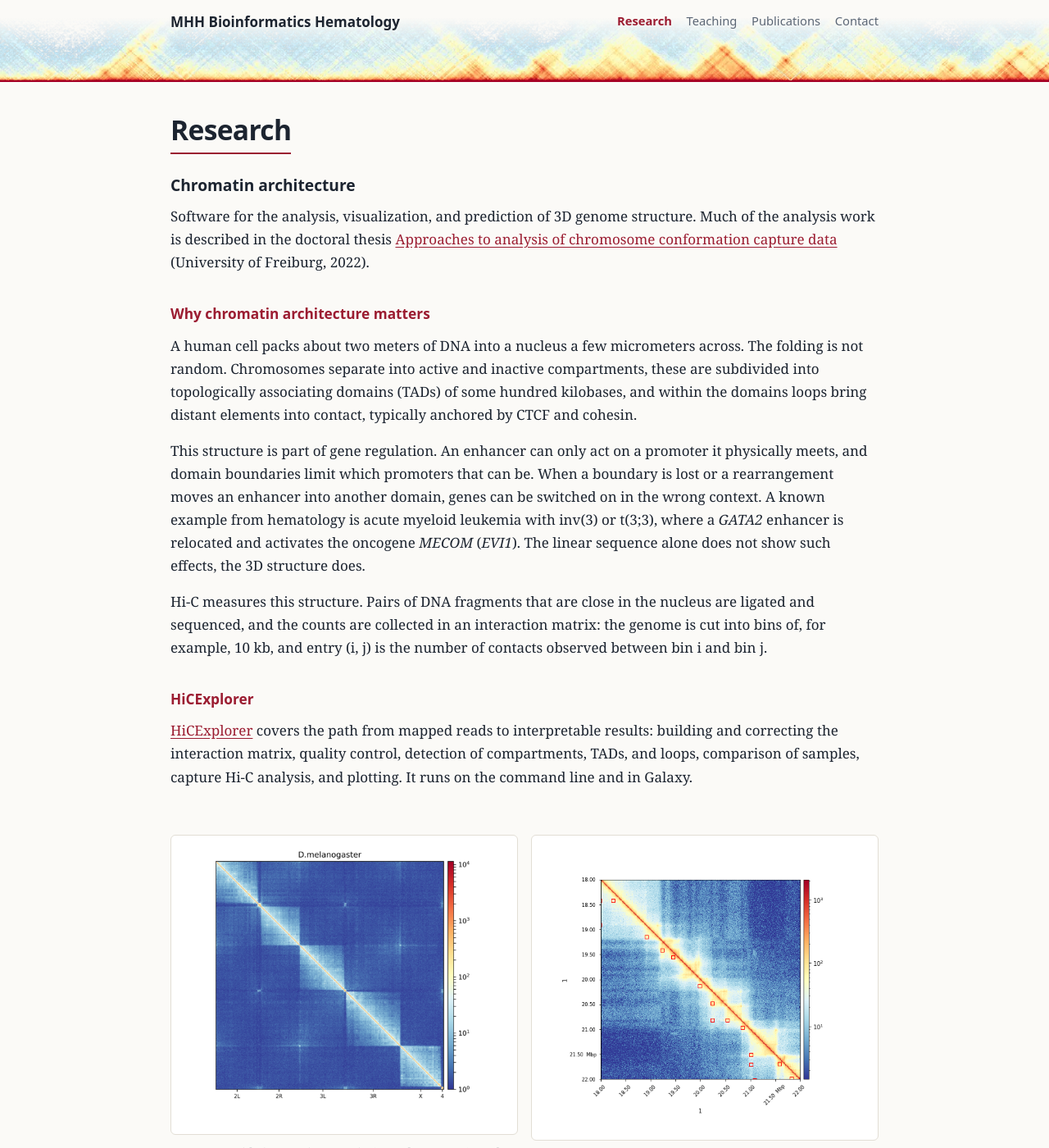
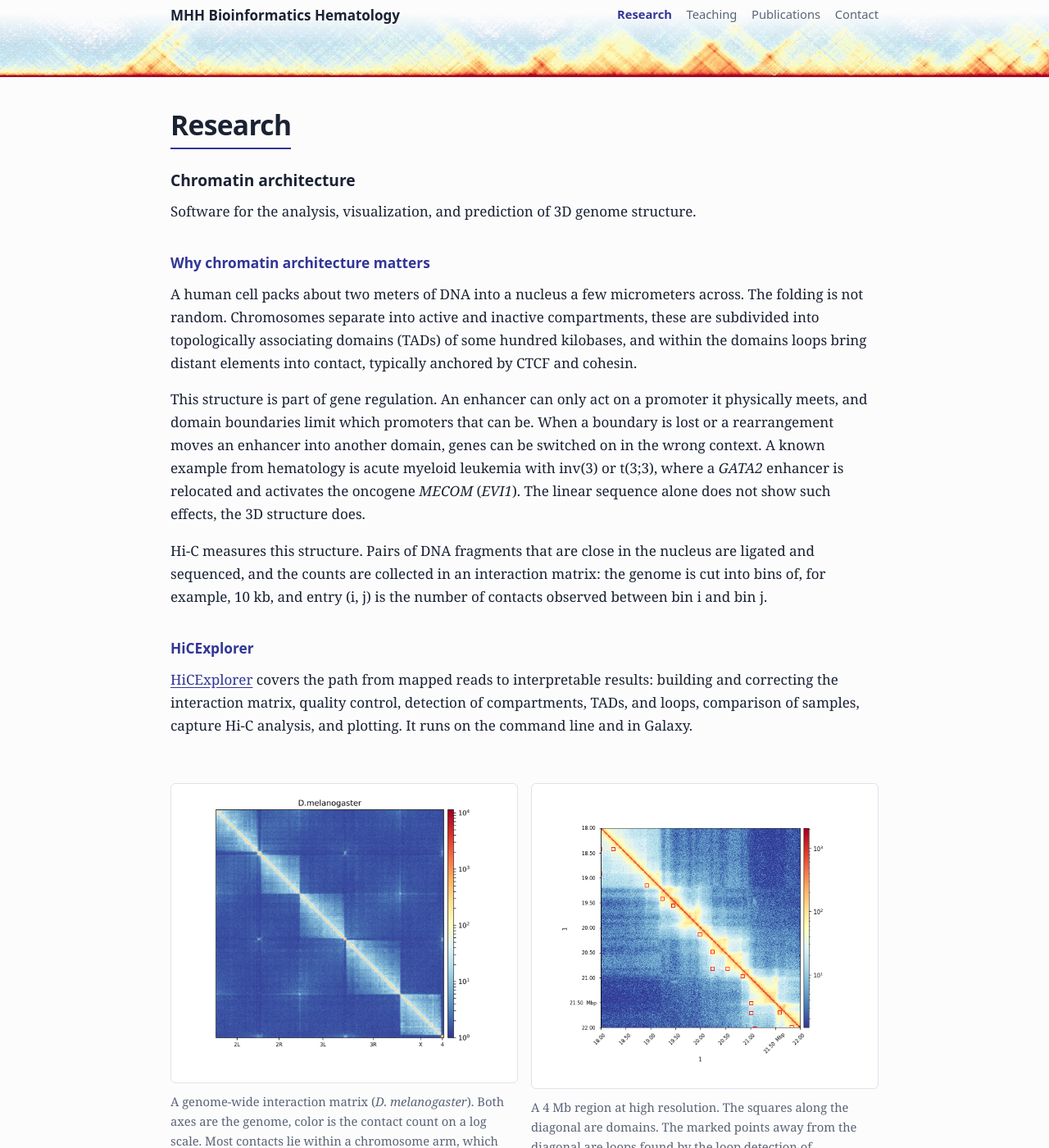
Before and after one commit to MHH-Bioinformatics-Hematology/MHH-Bioinformatics-Hematology.github.io, a Jekyll site: the page built from research.html, in a window 1280 px wide and 1400 px high. Shown: the whole window at 82% size. Built offline with Jekyll 4.4.1, drawn with Linux system fonts in a browser that asks for light colours.

Commit message:
Restyle with the Hi-C palette, rework the header, drop thesis sentence
- Colors taken from the Hi-C matrix in the header (deep blue accent,
  red for small emphasis marks), neutral background instead of cream
- Desktop header: site name and menu closer to the top edge
- Phone header: site name on the Hi-C matrix, menu in a row below it,
  not sticky
- Stylesheet link carries a build timestamp so browsers reload it
- Research page: remove the sentence about the doctoral thesis

Co-Authored-By: Claude Fable 5.1 <noreply@anthropic.com>

```diff
--- a/_layouts/default.html
+++ b/_layouts/default.html
@@ -5,7 +5,7 @@
 <meta name="viewport" content="width=device-width, initial-scale=1">
 <title>{% if page.title %}{{ page.title }} | {% endif %}{{ site.title }}</title>
 <meta name="description" content="{{ page.description | default: site.description }}">
-<link rel="stylesheet" href="{{ '/assets/style.css' | relative_url }}">
+<link rel="stylesheet" href="{{ '/assets/style.css' | relative_url }}?v={{ site.time | date: '%s' }}">
 </head>
 <body>
 
--- a/assets/style.css
+++ b/assets/style.css
@@ -1,11 +1,13 @@
 :root {
-  --bg: #fbfaf7;
+  /* palette taken from the Hi-C matrix in the header (RdYlBu): deep blue, with its red for emphasis */
+  --bg: #fcfcfd;
   --surface: #ffffff;
-  --text: #1c2430;
-  --muted: #5b6675;
-  --line: #e2ded5;
-  --accent: #9b1c31;
-  --accent-soft: #f6e9eb;
+  --text: #1a2233;
+  --muted: #5a6475;
+  --line: #dfe3ea;
+  --accent: #313695;
+  --accent-2: #a50026;
+  --accent-soft: #e9ecf7;
   --hero-bg: #14202e;
   --hero-text: #f3f1ec;
   --hero-muted: #b9c2cf;
@@ -13,16 +15,14 @@
 
 @media (prefers-color-scheme: dark) {
   :root {
-    --bg: #10161f;
-    --surface: #18212d;
-    --text: #e8e6e1;
+    --bg: #0f141c;
+    --surface: #171e29;
+    --text: #e6e8ec;
     --muted: #9aa6b5;
-    --line: #2a3644;
-    --accent: #ef8496;
-    --accent-soft: #2a1c22;
-    --hero-bg: #0b1017;
-    --hero-text: #f3f1ec;
-    --hero-muted: #a9b3c1;
+    --line: #2a3442;
+    --accent: #9fb4f2;
+    --accent-2: #f46d43;
+    --accent-soft: #1c2440;
   }
 }
 
@@ -130,7 +130,7 @@ p { margin: 0 0 1rem; }
   padding: 0.9rem 0; border-top: 1px solid var(--line);
   font-size: 0.97rem;
 }
-.year { font-weight: 700; color: var(--accent); font-variant-numeric: tabular-nums; }
+.year { font-weight: 700; color: var(--accent-2); font-variant-numeric: tabular-nums; }
 
 footer {
   margin-top: 3rem; padding: 1.5rem 0; border-top: 1px solid var(--line);
@@ -231,17 +231,38 @@ table.stats td.num { text-align: right; font-variant-numeric: tabular-nums; }
    and the same image serves light and dark mode. */
 .site-header {
   background:
-    linear-gradient(to bottom, var(--bg) 0%, var(--bg) 22%, transparent 60%),
+    linear-gradient(to bottom, var(--bg) 0%, var(--bg) 18%, transparent 58%),
     url("img/header-hic.webp") center bottom / cover no-repeat,
     var(--bg);
-  border-bottom: 2px solid #a50026;
+  border-bottom: 2px solid var(--accent-2);
 }
-.header-inner { align-items: flex-start; padding-top: 0.8rem; padding-bottom: 3.6rem; }
+.header-inner { align-items: flex-start; padding-top: 0.3rem; padding-bottom: 3.7rem; }
 .brand, nav a { text-shadow: 0 0 6px var(--bg), 0 0 2px var(--bg); }
 
 /* Home title block on the page background instead of a dark panel */
 .hero { background: var(--bg); color: var(--text); padding: 3rem 0 0.5rem; }
 .hero .wrap { padding-bottom: 0; }
-.eyebrow { color: var(--accent); }
+.eyebrow { color: var(--accent-2); }
 .lead { color: var(--muted); }
 .lead a { color: var(--accent); }
+
+/* Phones: the site name sits on the Hi-C matrix, the menu follows below it on a plain background.
+   Not sticky, because it would cover too much of a small screen. */
+@media (max-width: 40rem) {
+  .site-header { position: static; background: var(--bg); border-bottom: 1px solid var(--line); }
+  .header-inner { display: block; padding: 0 1rem; }
+  .brand {
+    display: block; margin: 0 -1rem; padding: 0.8rem 1rem 3.4rem;
+    font-size: min(1.1rem, 5vw); white-space: nowrap;
+    background:
+      linear-gradient(to bottom, var(--bg) 0, var(--bg) 1.6rem, transparent 3.6rem),
+      url("img/header-hic.webp") center bottom / auto 5.4rem no-repeat,
+      var(--bg);
+    border-bottom: 2px solid var(--accent-2);
+    text-shadow: 0 0 5px var(--bg), 0 0 5px var(--bg), 0 0 2px var(--bg);
+  }
+  nav { font-size: 0.95rem; gap: 0.2rem 1rem; padding: 0.55rem 0; }
+  nav a { text-shadow: none; }
+  .eyebrow { font-size: 0.75rem; letter-spacing: 0.06em; }
+  html { scroll-padding-top: 1rem; }
+}
--- a/research.html
+++ b/research.html
@@ -8,12 +8,7 @@ permalink: /research/
 
     <article class="topic">
       <h3>Chromatin architecture</h3>
-      <p>
-        Software for the analysis, visualization, and prediction of 3D genome structure. Much of the
-        analysis work is described in the doctoral thesis
-        <a href="{{ '/assets/theses/Wolff_2022_doctoral_thesis.pdf' | relative_url }}">Approaches to analysis of chromosome conformation capture data</a>
-        (University of Freiburg, 2022).
-      </p>
+      <p>Software for the analysis, visualization, and prediction of 3D genome structure.</p>
 
     <div class="prose">
       <h4 class="sub">Why chromatin architecture matters</h4>
```
